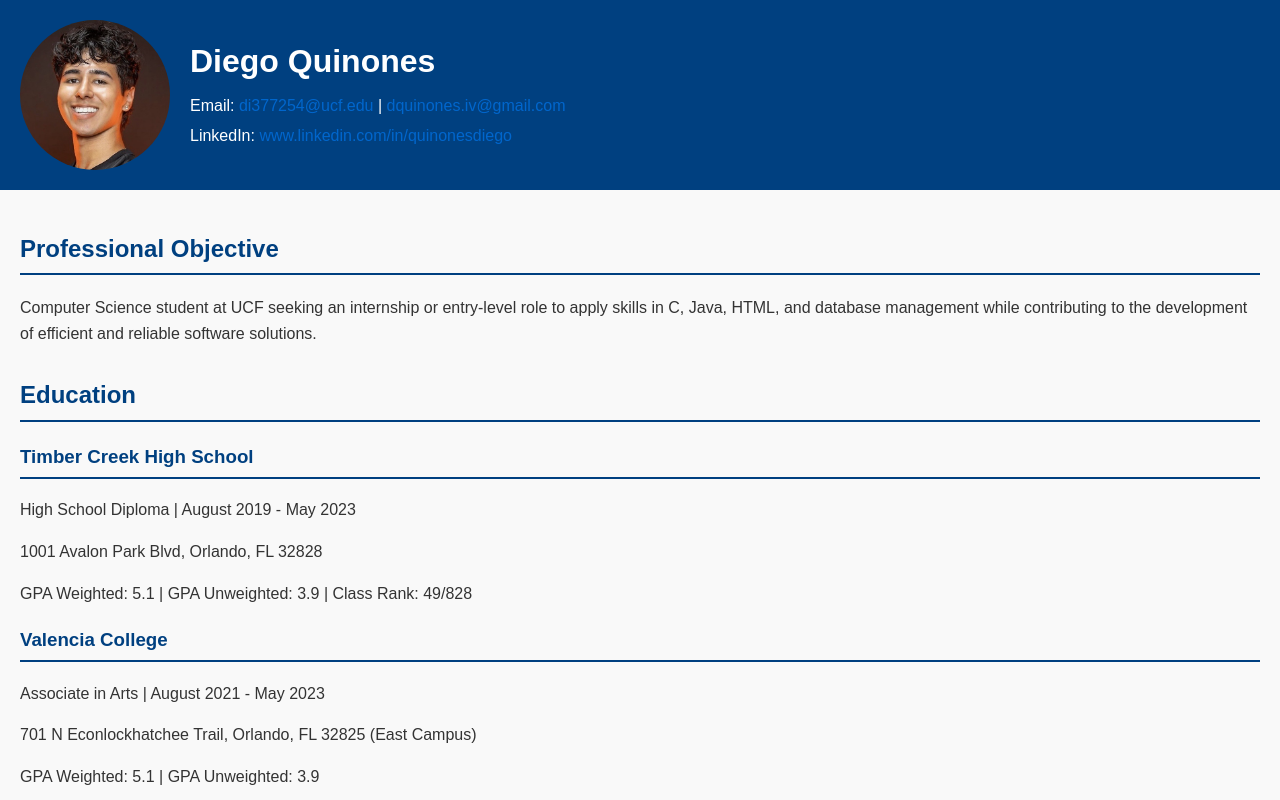
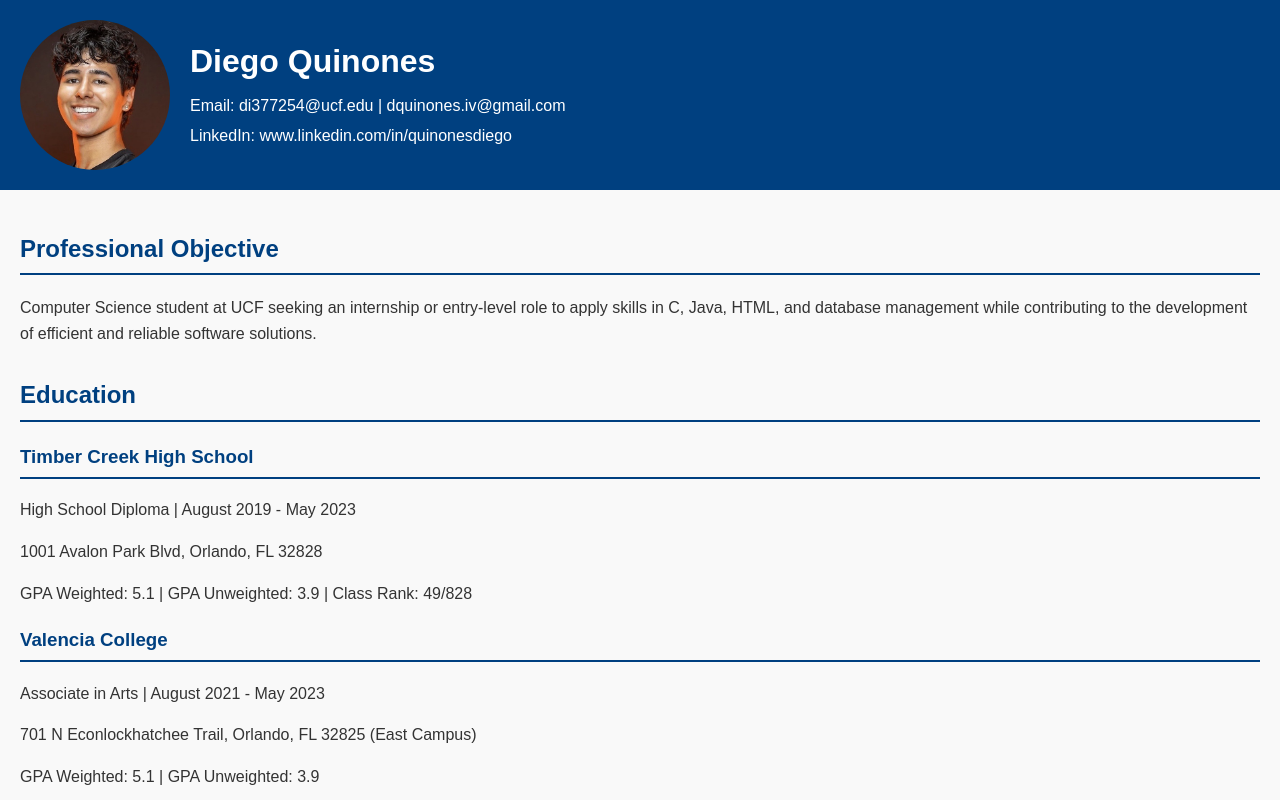
Before and after one commit to quinonesdiego/Resume, a plain HTML site: page index.html in a window 1280 px wide. Shown: the top 800 px of the page. Drawn offline with Linux system fonts and the light colour scheme.

Commit message:
Update header links to white

```diff
--- a/style.css
+++ b/style.css
@@ -13,6 +13,17 @@ a {
 }
 
 a:hover {
+  text-decoration: underline;
+}
+
+/* Header links */
+header a {
+  color: white;       /* Make links white */
+  text-decoration: none;
+}
+
+header a:hover {
+  color: #cccccc;     /* Light gray on hover for contrast */
   text-decoration: underline;
 }
 
```
